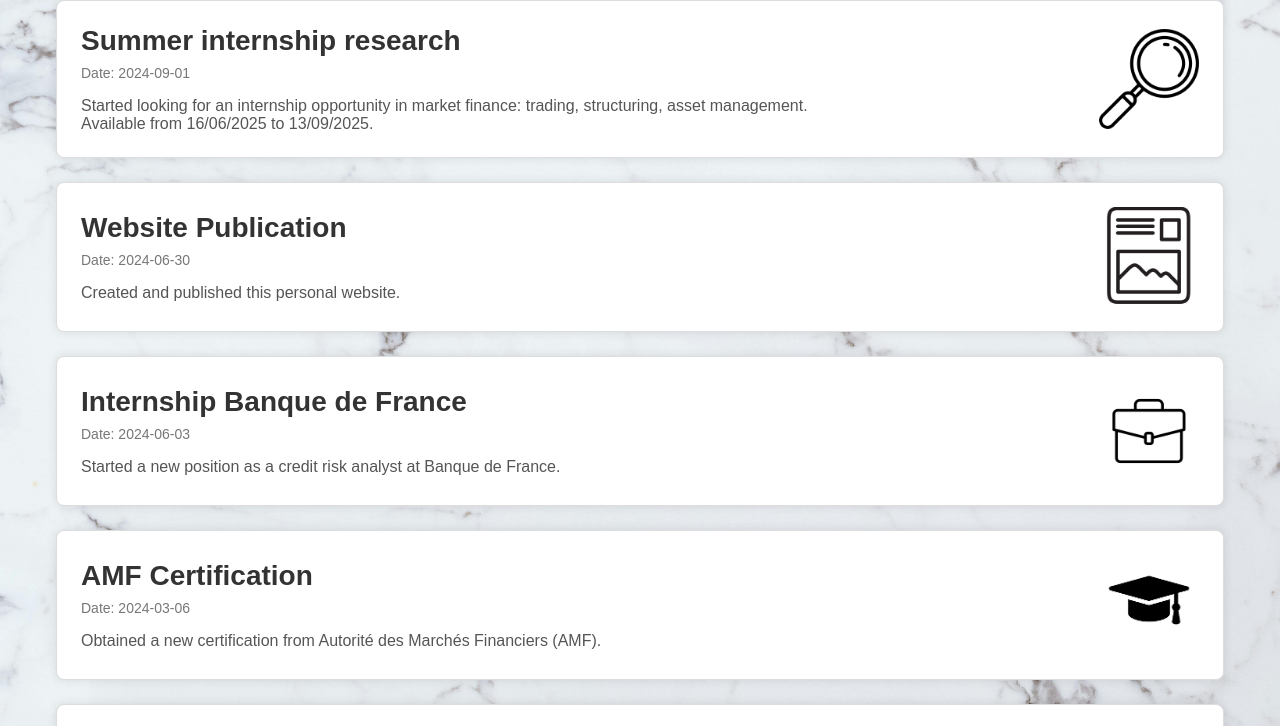
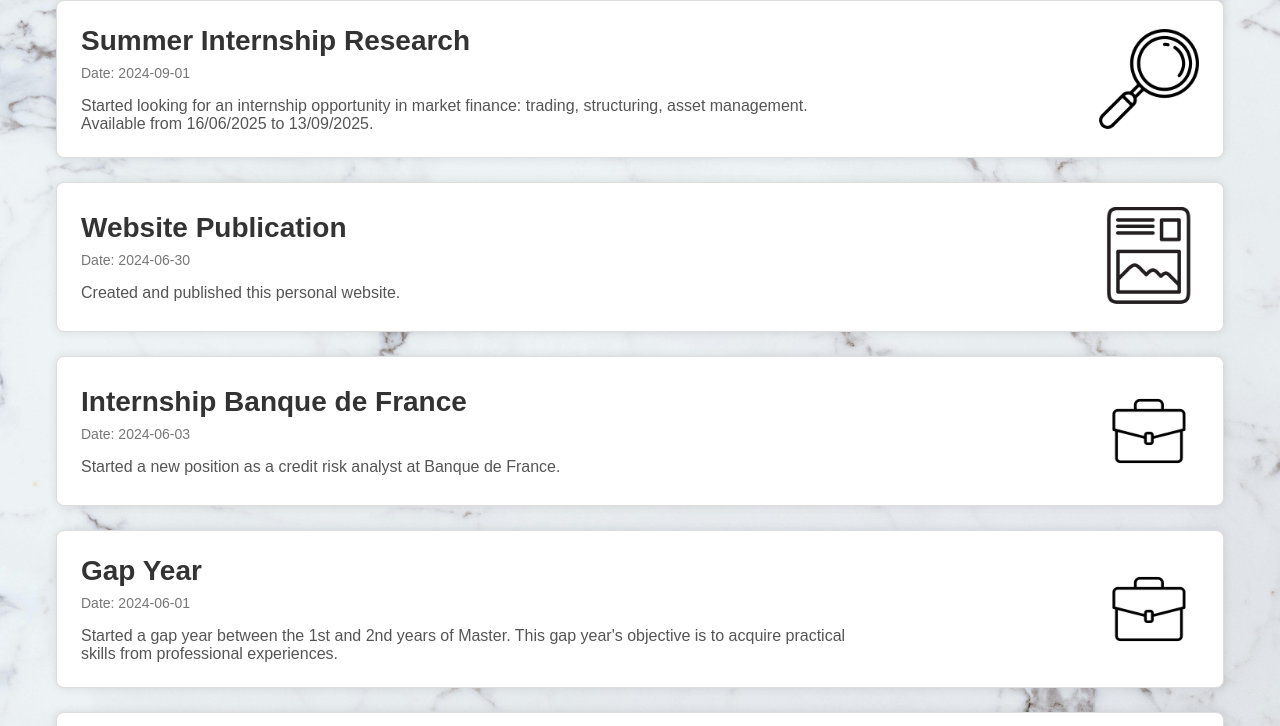
Before and after one commit to Matrez49/Portfolio, a plain HTML site: page News.html in a window 1280 px wide. Shown: the part 161-887 px from the top of the page. Drawn offline with Linux system fonts and the light colour scheme.

Commit message:
News.html

```diff
--- a/News.html
+++ b/News.html
@@ -31,7 +31,7 @@
         <!-- News block -->
         <div class="news-block">
             <div class="block-content">
-                <h2 class="news-title">Summer internship research</h2>
+                <h2 class="news-title">Summer Internship Research</h2>
                 <p class="news-date">Date: 2024-09-01</p>
                 <p class="news-description">Started looking for an internship opportunity in market finance: trading, structuring, asset management. Available from 16/06/2025 to 13/09/2025.</p>
             </div>
@@ -54,6 +54,16 @@
                 <h2 class="news-title">Internship Banque de France</h2>
                 <p class="news-date">Date: 2024-06-03</p>
                 <p class="news-description">Started a new position as a credit risk analyst at Banque de France.</p>
+            </div>
+            <img src="Employment_picture.png" alt="Thumbnail" class="thumbnail">
+        </div>
+
+        <!-- News block -->
+        <div class="news-block">
+            <div class="block-content">
+                <h2 class="news-title">Gap Year</h2>
+                <p class="news-date">Date: 2024-06-01</p>
+                <p class="news-description">Started a gap year between the 1st and 2nd years of Master. This gap year's objective is to acquire practical skills from professional experiences.</p>
             </div>
             <img src="Employment_picture.png" alt="Thumbnail" class="thumbnail">
         </div>
```
